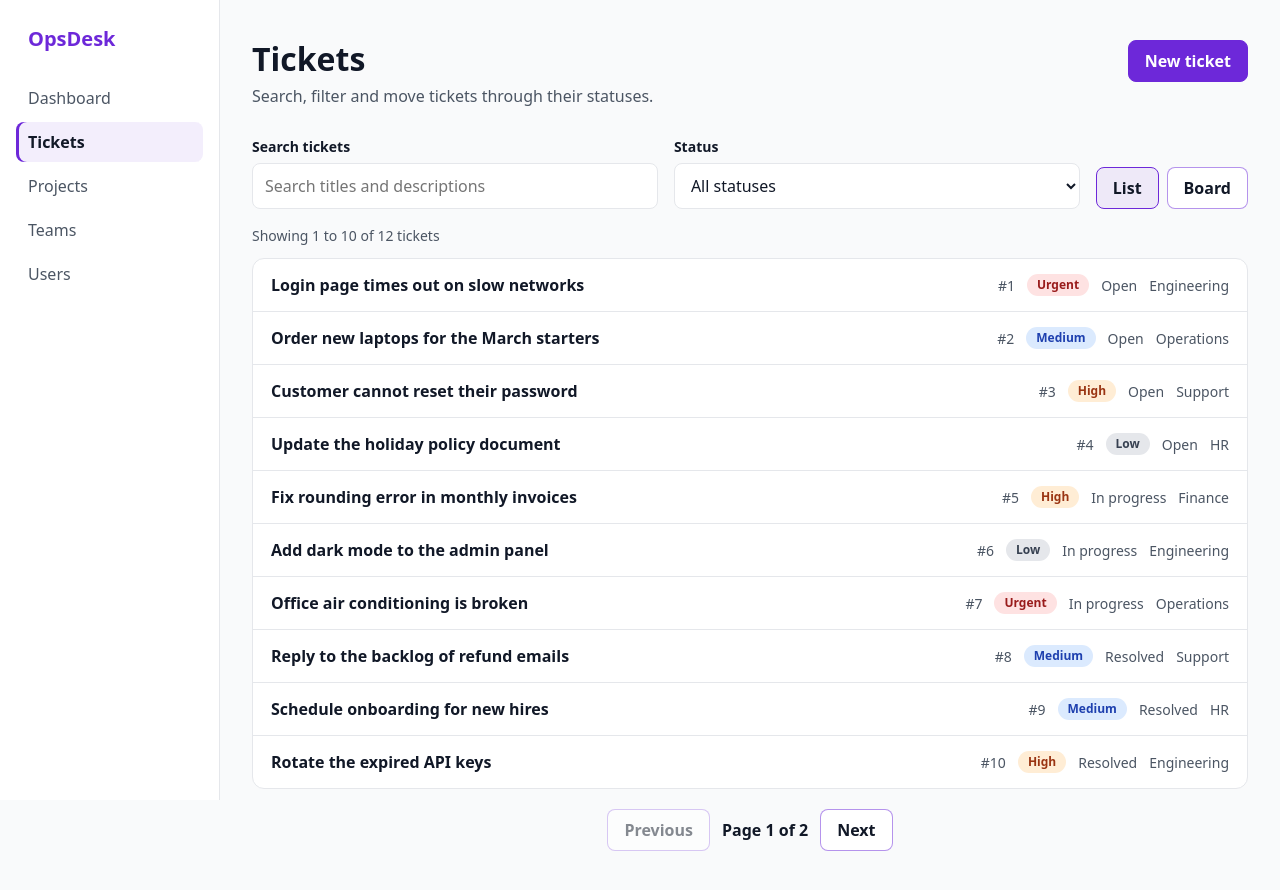
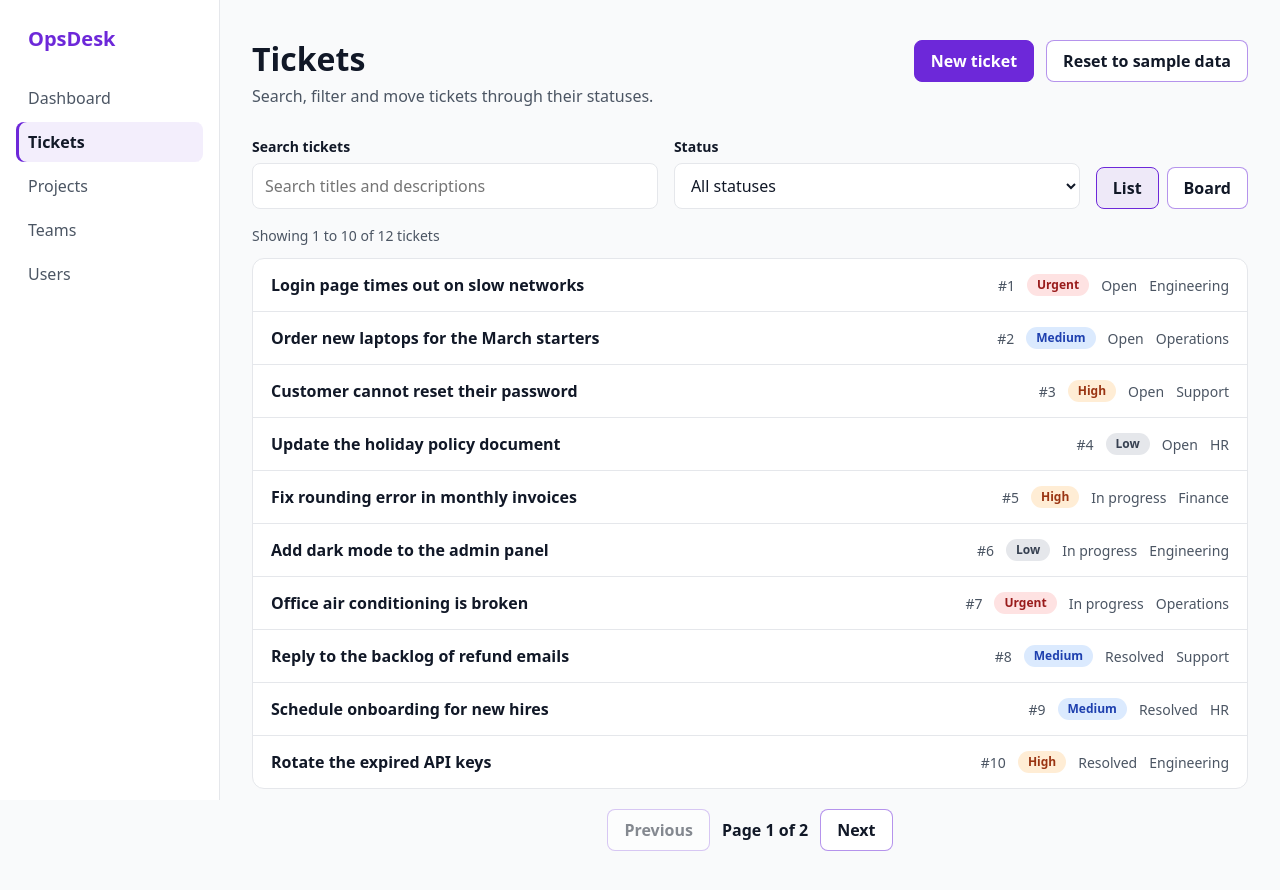
Before and after one commit to Stormmzyy/opsdesk-frontend, a React (Vite) app: page /tickets in a window 1280 px wide. Shown: the top 890 px of the page. Built offline with nearby package versions, Linux system fonts and the light colour scheme.

Commit message:
Add a Reset to sample data button on the Tickets page

```diff
--- a/src/features/tickets/hooks/useTickets.ts
+++ b/src/features/tickets/hooks/useTickets.ts
@@ -12,6 +12,8 @@ export interface UseTicketsResult {
   // Returns the new ticket's id, so the page can go to it next.
   createTicket: (values: TicketFormValues) => number
   updateTicket: (ticketId: number, values: TicketFormValues) => void
+  // Throws away every change and goes back to the sample tickets.
+  resetTickets: () => void
 }
 
 // The list of tickets and every way to change it, kept together.
@@ -57,5 +59,10 @@ export function useTickets(): UseTicketsResult {
     )
   }
 
-  return { tickets, moveTicket, createTicket, updateTicket }
+  // Replacing the state also saves it, so the sample tickets are stored too.
+  function resetTickets() {
+    setTickets(sampleTickets)
+  }
+
+  return { tickets, moveTicket, createTicket, updateTicket, resetTickets }
 }
--- a/src/pages/TicketsPage.tsx
+++ b/src/pages/TicketsPage.tsx
@@ -6,9 +6,17 @@ import TicketBrowser from '../features/tickets/components/TicketBrowser.tsx'
 interface TicketsPageProps {
   tickets: Ticket[]
   onMoveTicket: MoveTicketHandler
+  onResetTickets: () => void
 }
 
-function TicketsPage({ tickets, onMoveTicket }: TicketsPageProps) {
+function TicketsPage({ tickets, onMoveTicket, onResetTickets }: TicketsPageProps) {
+  // Ask first, because this throws away every change.
+  function handleReset() {
+    if (window.confirm('Replace all tickets with the sample data? Your changes will be lost.')) {
+      onResetTickets()
+    }
+  }
+
   return (
     <>
       <PageHeader
@@ -19,6 +27,9 @@ function TicketsPage({ tickets, onMoveTicket }: TicketsPageProps) {
         <Link to="/tickets/new" className="button button--primary">
           New ticket
         </Link>
+        <button type="button" className="button" onClick={handleReset}>
+          Reset to sample data
+        </button>
       </PageHeader>
       <TicketBrowser tickets={tickets} onMoveTicket={onMoveTicket} />
     </>
--- a/src/routes/AppRoutes.tsx
+++ b/src/routes/AppRoutes.tsx
@@ -21,7 +21,7 @@ interface AppRoutesProps {
 // The Layout route has no path of its own: it wraps all the pages inside it
 // and shows the matching one through its <Outlet />.
 function AppRoutes({ ticketStore }: AppRoutesProps) {
-  const { tickets, moveTicket, createTicket, updateTicket } = ticketStore
+  const { tickets, moveTicket, createTicket, updateTicket, resetTickets } = ticketStore
 
   return (
     <Routes>
@@ -31,7 +31,13 @@ function AppRoutes({ ticketStore }: AppRoutesProps) {
         <Route path="/dashboard" element={<DashboardPage tickets={tickets} />} />
         <Route
           path="/tickets"
-          element={<TicketsPage tickets={tickets} onMoveTicket={moveTicket} />}
+          element={
+            <TicketsPage
+              tickets={tickets}
+              onMoveTicket={moveTicket}
+              onResetTickets={resetTickets}
+            />
+          }
         />
         <Route
           path="/tickets/new"
```
